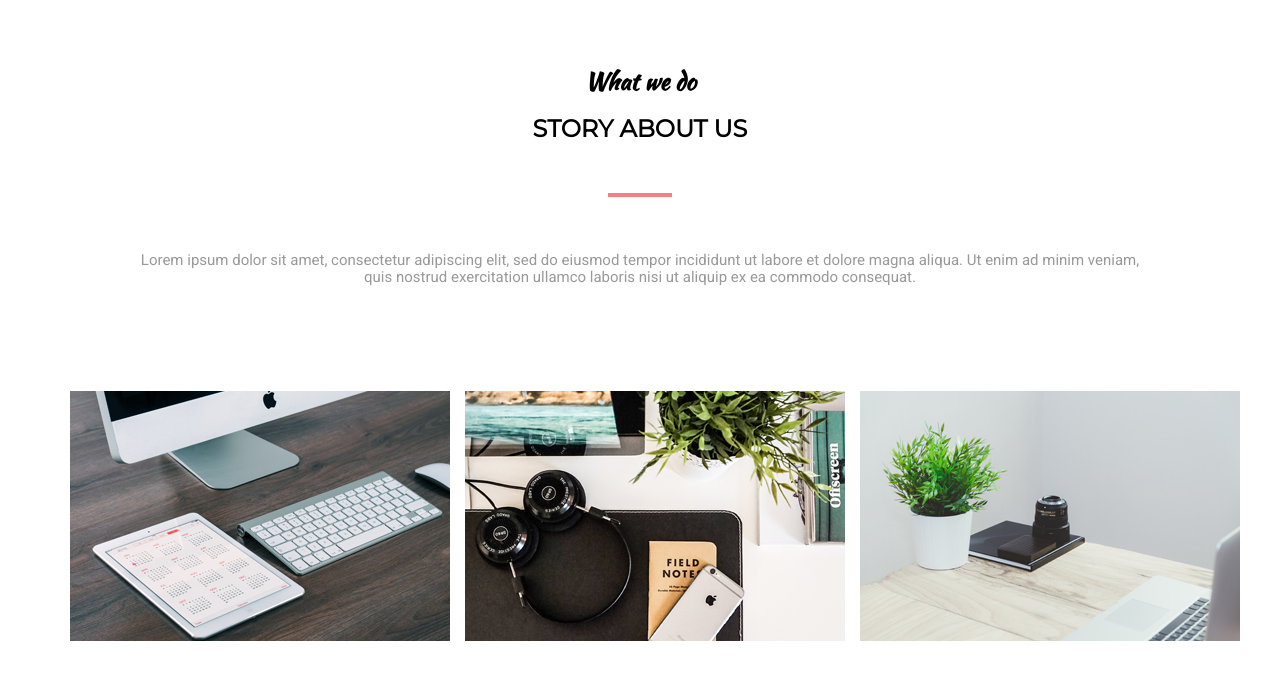
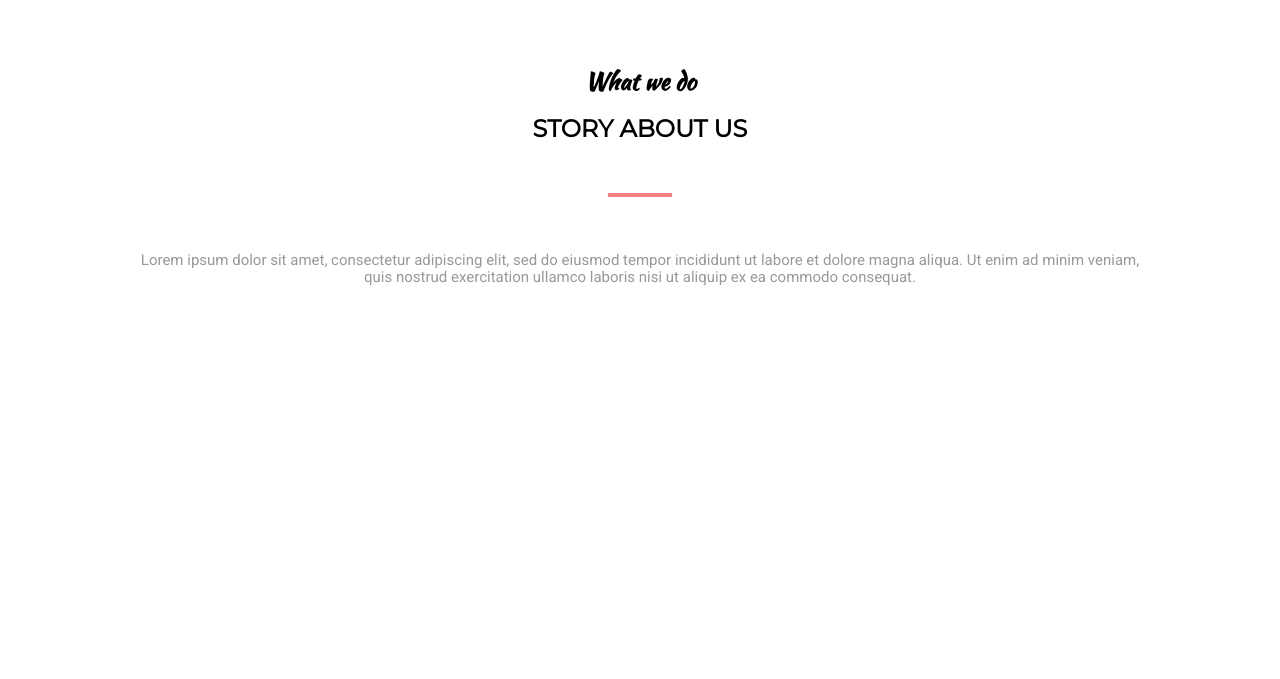
Before and after one commit to elchinisaev0010/elchinisaev0010.github.io, a plain HTML site: page MogoSite/index.html in a window 1280 px wide. Shown: the part 1007-1686 px from the top of the page. After the commit the page ends 1398 px from the top, so only its background shows below. Drawn offline with Linux system fonts and the light colour scheme; a script that the page names is missing.

Commit message:
Update index.html

```diff
--- a/MogoSite/index.html
+++ b/MogoSite/index.html
@@ -77,11 +77,7 @@
 			<hr>
 			<p>Lorem ipsum dolor sit amet, consectetur adipiscing elit, sed do eiusmod tempor incididunt ut labore et dolore magna aliqua. Ut enim ad minim veniam, <br>  quis nostrud exercitation ullamco laboris nisi ut aliquip ex ea commodo consequat. </p>
 		</div>
-		<div class="galery">
-			<img src="IMG/galery_itm1.png" alt="" class="galery_item">
-			<img src="IMG/galery_itm2.png" alt="" class="galery_item">
-			<img src="IMG/galery_itm3.png" alt="" class="galery_item">
-		</div>
+
 	</div>
 
 </section>
```
